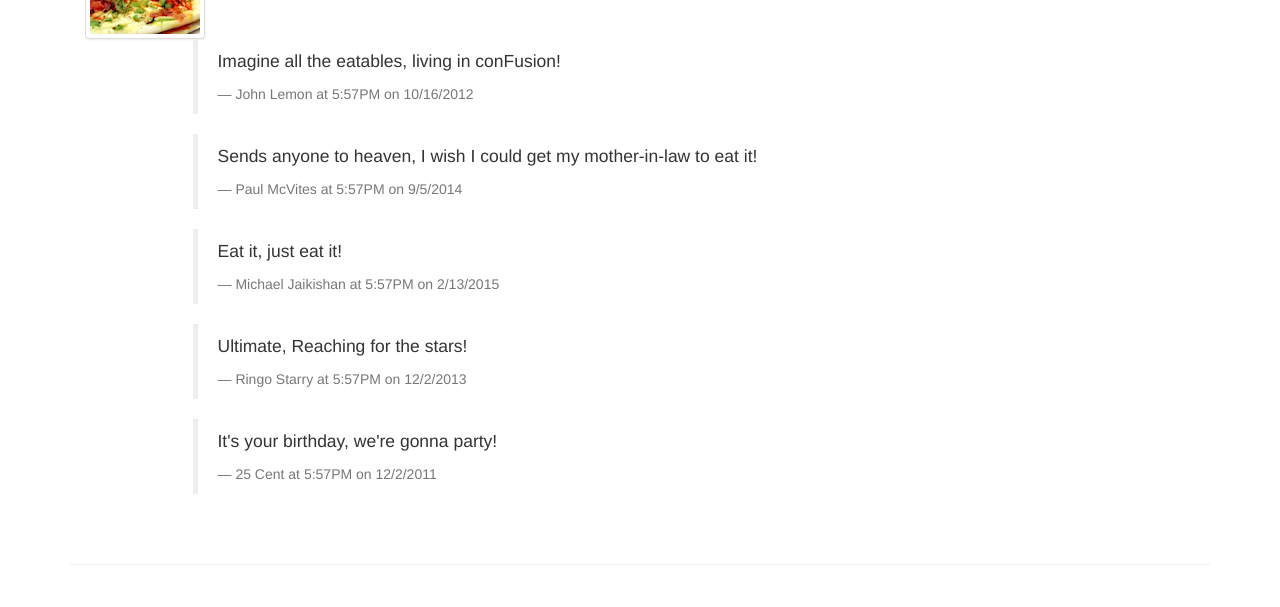
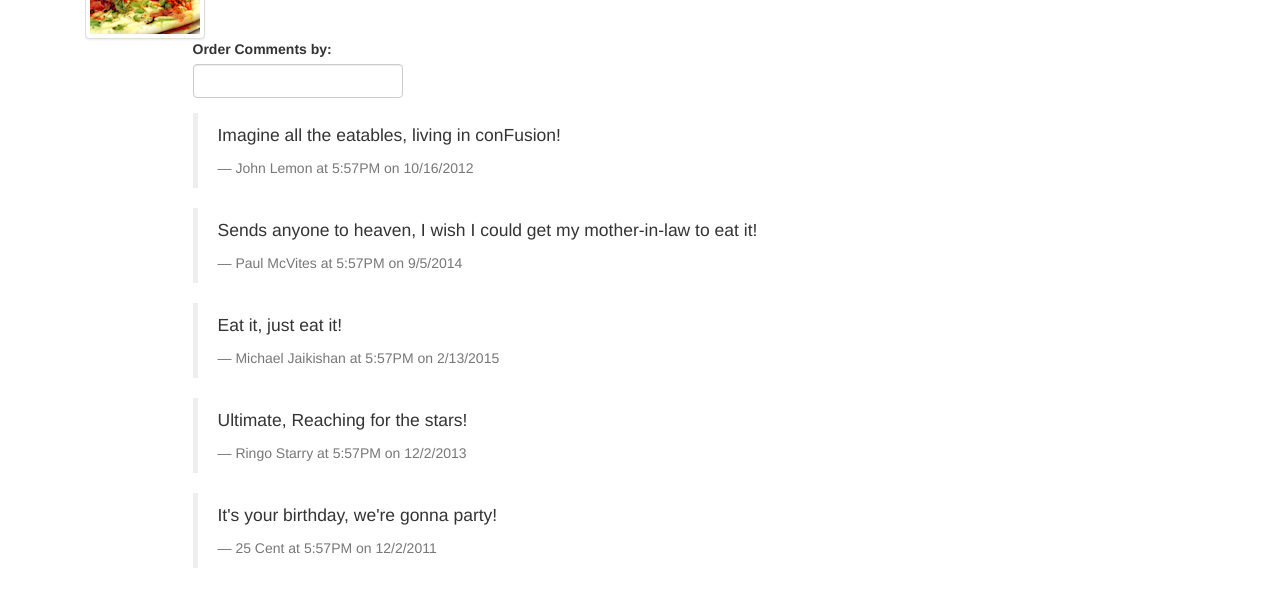
Before and after one commit to Phunkyio/angular-conFusion, a website: page app/dishdetail.html in a window 1280 px wide. Shown: the part 201-808 px from the top of the page. Drawn offline with Linux system fonts and the light colour scheme.

Commit message:
-added orderBy filter for comments

```diff
--- a/app/dishdetail.html
+++ b/app/dishdetail.html
@@ -40,8 +40,12 @@
             <p>{{dishCtrl.dish.description}}</p>
           </div>
           <div class="col-xs-9 col-xs-offset-1">
+            <div class="form-group">
+              <label for="ordrBy">Order Comments by:</label>
+              <input type="text" class="form-control" id="ordrBy" style="width:15em;" ng-model="cmtOrder">
+            </div>
             <!--Put the comments here-->
-            <blockquote ng-repeat="cmt in dishCtrl.dish.comments">
+            <blockquote ng-repeat="cmt in dishCtrl.dish.comments | orderBy:cmtOrder">
               <p>{{cmt.comment}}</p>
               <footer>{{cmt.author}} at {{cmt.date | date:'h:ma on M/d/y'}}</footer>
             </blockquote>
```
